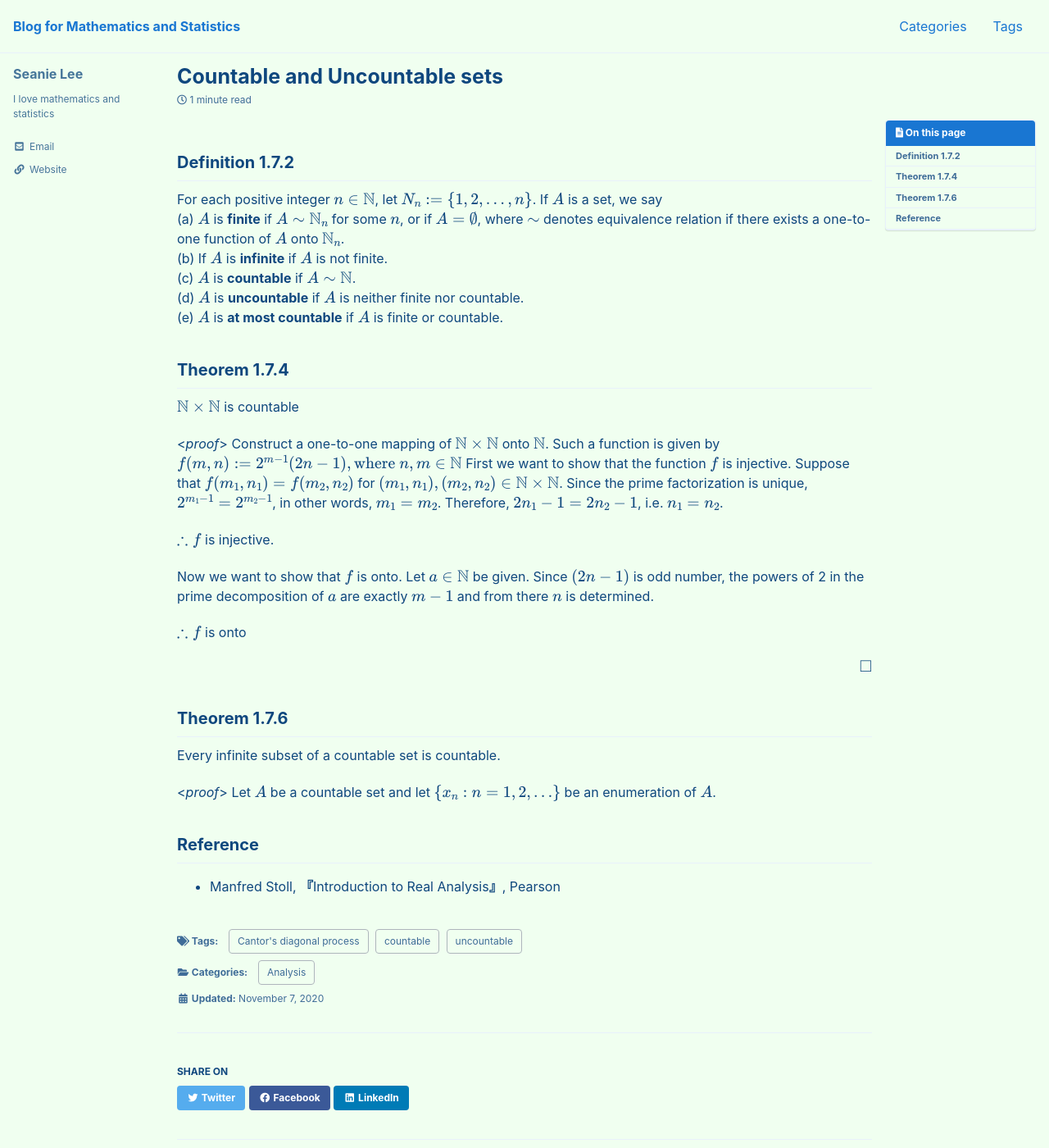
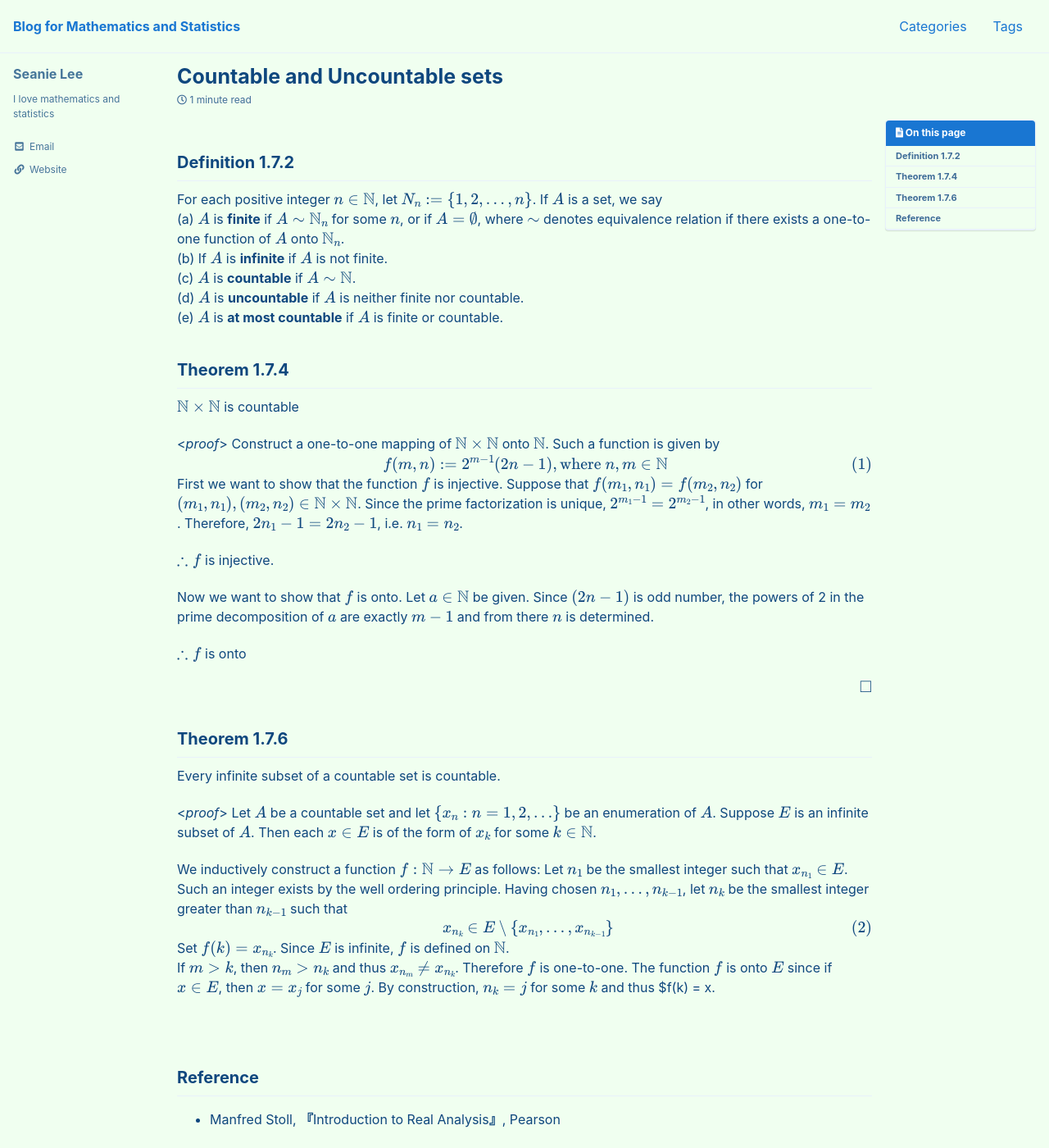
Before and after one commit to seanie12/blog, a Jekyll site: the page built from _posts/2020-11-07-countable-uncoutable.md, in a window 1280 px wide and 1400 px high. Shown: the whole window at 82% size. Built offline with Jekyll 4.4.1, drawn with Linux system fonts in a browser that asks for light colours; cached includes are drawn as plain includes; formulas are drawn with MathJax 3.

Commit message:
Update 2020-11-07-countable-uncoutable.md

```diff
--- a/_posts/2020-11-07-countable-uncoutable.md
+++ b/_posts/2020-11-07-countable-uncoutable.md
@@ -28,7 +28,9 @@ $\mathbb{N}\times\mathbb{N}$ is countable
 <*proof*>
 Construct a one-to-one mapping of $\mathbb{N}\times \mathbb{N}$ onto $\mathbb{N}$. Such a function is given by
 $$
+\begin{align}
 f(m,n):=2^{m-1}(2n-1), \text{where } n,m \in \mathbb{N}
+\end{align}
 $$
 First we want to show that the function $f$ is injective. Suppose that $f(m_1,n_1) = f(m_2, n_2)$ for $(m_1,n_1), (m_2,n_2)\in \mathbb{N}\times\mathbb{N}$. Since the prime factorization is unique, $2^{m_1-1}=2^{m_2-1}$, in other words, $m_1=m_2$. Therefore, $2n_1-1=2n_2-1$, i.e. $n_1=n_2$.
 
@@ -44,7 +46,16 @@ $$\tag*{$\square$}$$
 Every infinite subset of a countable set is countable.
 
 <*proof*>
-Let $A$ be a countable set and let $$\{x_n:n=1,2,\ldots\}$$ be an enumeration of $A$.
+Let $A$ be a countable set and let $$\{x_n:n=1,2,\ldots\}$$ be an enumeration of $A$.  Suppose $E$ is an infinite subset of $A$. Then each $x\in E$ is of the form of $x_k$ for some $k\in \mathbb{N}$.
 
+We inductively construct a function $f:\mathbb{N}\to E$ as follows: Let $n_1$ be the smallest integer such that $x_{n_1}\in E$. Such an integer exists by the well ordering principle. Having chosen $n_1,\ldots, n_{k-1}$, let $n_k$ be the smallest integer greater than $n_{k-1}$ such that
+$$
+\begin{align}
+x_{n_k}\in E\setminus \{x_{n_1},\ldots, x_{n_{k-1}} \}
+\end{align}
+$$
+Set $f(k) = x_{n_k}$. Since $E$ is infinite, $f$ is defined on $\mathbb{N}$. <br /> If $m >k$, then $n_m > n_k$ and thus $x_{n_m} \neq x_{n_k}$. Therefore $f$ is one-to-one. The function $f$ is onto $E$ since if $x\in E$, then $x=x_j$ for some $j$. By construction, $n_k = j$ for some $k$ and thus $f(k) = x.
+
+$$\tag*{$\square$}$$
 ## Reference
 - Manfred Stoll,  **『**Introduction to Real Analysis**』**, Pearson
```
